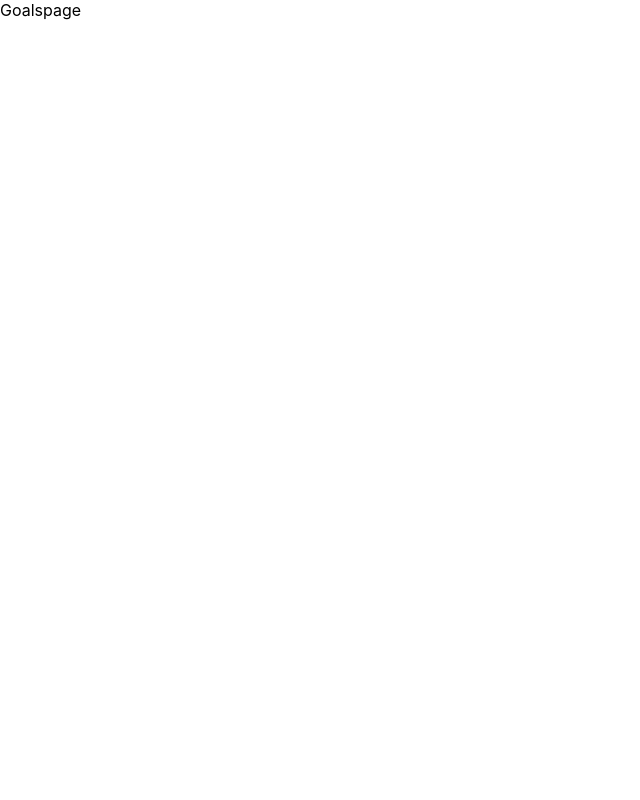
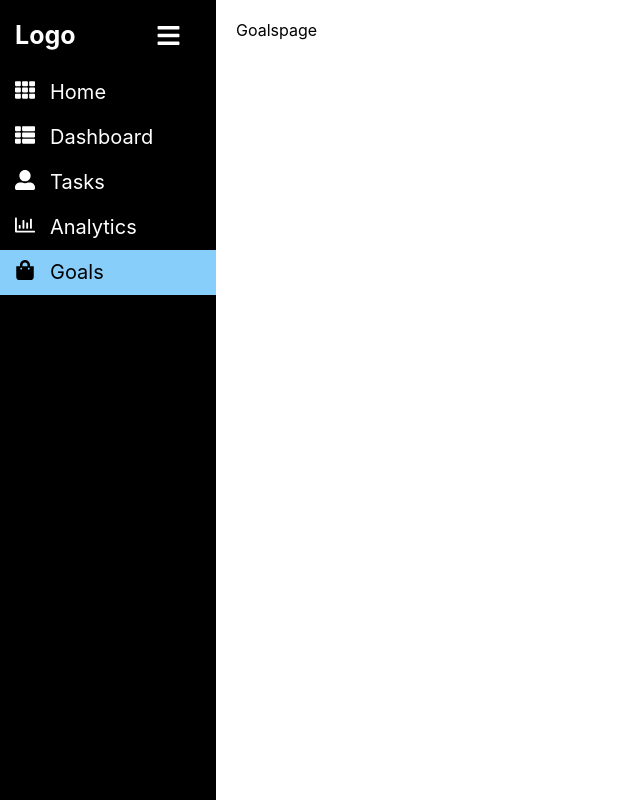
Before and after one commit to ks-vijai/Todo-Planner, a React (Create React App) app: page /goals in a window 1280 px wide. Shown: the whole page, without its empty margins (0-640 px from the left). Built offline with nearby package versions, Linux system fonts and the light colour scheme.

Commit message:
feat: todo-planner: add navigation bar
Signed-off-by: ks-vijai <vijaiks.19cse@kongu.edu>

```diff
--- a/package.json
+++ b/package.json
@@ -8,6 +8,7 @@
     "@testing-library/user-event": "^13.5.0",
     "react": "^18.2.0",
     "react-dom": "^18.2.0",
+    "react-icons": "^4.7.1",
     "react-router-dom": "^6.8.0",
     "react-scripts": "5.0.1",
     "web-vitals": "^2.1.4"
--- a/src/App.css
+++ b/src/App.css
@@ -1,38 +1,7 @@
-.App {
-  text-align: center;
+@import url("styles/styles.css");
+
+* {
+  margin: 0;
+  padding: 0;
+  text-decoration: none;
 }
-
-.App-logo {
-  height: 40vmin;
-  pointer-events: none;
-}
-
-@media (prefers-reduced-motion: no-preference) {
-  .App-logo {
-    animation: App-logo-spin infinite 20s linear;
-  }
-}
-
-.App-header {
-  background-color: #282c34;
-  min-height: 100vh;
-  display: flex;
-  flex-direction: column;
-  align-items: center;
-  justify-content: center;
-  font-size: calc(10px + 2vmin);
-  color: white;
-}
-
-.App-link {
-  color: #61dafb;
-}
-
-@keyframes App-logo-spin {
-  from {
-    transform: rotate(0deg);
-  }
-  to {
-    transform: rotate(360deg);
-  }
-}
--- a/src/App.js
+++ b/src/App.js
@@ -1,6 +1,7 @@
 import React from "react";
 import { BrowserRouter as Router, Routes, Route } from "react-router-dom";
 import "./App.css";
+import Sidebar from "./components/Sidebar";
 import Analytics from "./pages/Analytics";
 import Dashboard from "./pages/Dashboard";
 import Goalspage from "./pages/Goalspage";
@@ -10,13 +11,15 @@ import Taskspage from "./pages/Taskspage";
 function App() {
   return (
     <Router>
+      <Sidebar>
         <Routes>
           <Route path="/" element={<Homepage />} />
           <Route path="/analytics" element={<Analytics />} />
           <Route path="/goals" element={<Goalspage />} />
           <Route path="/tasks" element={<Taskspage />} />
-        <Route path="/daskboard" element={<Dashboard />} />
+          <Route path="/dashboard" element={<Dashboard />} />
         </Routes>
+      </Sidebar>
     </Router>
   );
 }
--- /dev/null
+++ b/src/components/Sidebar.js
@@ -0,0 +1,72 @@
+import React, { useState } from "react";
+import {
+  FaTh,
+  FaRegChartBar,
+  FaThList,
+  FaUserAlt,
+  FaShoppingBag,
+  FaBars,
+} from "react-icons/fa";
+import { NavLink } from "react-router-dom";
+
+function Sidebar({ children }) {
+  const [isOpen, setIsOpen] = useState(true);
+  const toggle = () => setIsOpen(!isOpen);
+
+  const menuItems = [
+    {
+      path: "/",
+      name: "Home",
+      icon: <FaTh />,
+    },
+    {
+      path: "/dashboard",
+      name: "Dashboard",
+      icon: <FaThList />,
+    },
+    {
+      path: "/tasks",
+      name: "Tasks",
+      icon: <FaUserAlt />,
+    },
+    {
+      path: "/analytics",
+      name: "Analytics",
+      icon: <FaRegChartBar />,
+    },
+    {
+      path: "/goals",
+      name: "Goals",
+      icon: <FaShoppingBag />,
+    },
+  ];
+
+  return (
+    <div className="sidebar-container">
+      <div className={isOpen ? "sidebar" : "sidebar sidebar-child"}>
+        <div className="navigation-section">
+          <h1 className={isOpen ? "planner-logo" : "hide-elements"}>Logo</h1>
+          <div className={isOpen ? "hamburger" : "hamburger move-bars"}>
+            <FaBars onClick={toggle} />
+          </div>
+        </div>
+        {menuItems.map((item, index) => (
+          <NavLink
+            to={item.path}
+            key={index}
+            className="nav-link"
+            activeclassname="active"
+          >
+            <div className="nav-icon">{item.icon}</div>
+            <div className={isOpen ? "nav-link-text" : "hide-elements"}>
+              {item.name}
+            </div>
+          </NavLink>
+        ))}
+      </div>
+      <main className="child-page">{children}</main>
+    </div>
+  );
+}
+
+export default Sidebar;
--- /dev/null
+++ b/src/styles/dashboard.css
@@ -0,0 +1,70 @@
+.sidebar-container {
+  display: flex;
+}
+
+.child-page {
+  padding: 20px;
+  width: 100%;
+}
+
+.sidebar {
+  background: #000;
+  color: #fff;
+  height: 100vh;
+  width: 270px;
+}
+
+.sidebar-child {
+  width: 50px;
+}
+
+.navigation-section {
+  align-items: center;
+  display: flex;
+  padding: 20px 15px;
+}
+
+.planner-logo {
+  cursor: pointer;
+  display: block;
+  font-size: 25px;
+}
+
+.hide-elements {
+  display: none;
+}
+
+.hamburger {
+  cursor: pointer;
+  display: flex;
+  font-size: 25px;
+  margin-left: 80px;
+}
+
+.move-bars {
+  margin-left: 0;
+}
+
+.nav-link {
+  color: #fff;
+  display: flex;
+  gap: 15px;
+  padding: 10px 15px;
+  transition: all 0.5s;
+}
+
+.nav-link:hover {
+  background: lightskyblue;
+  color: #000;
+  transition: all 0.5s;
+}
+
+.active {
+  background: lightskyblue;
+  color: #000;
+}
+
+.nav-icon,
+.nav-link-text {
+  font-size: 20px;
+}
--- /dev/null
+++ b/src/styles/styles.css
@@ -0,0 +1 @@
+@import url("dashboard.css");
```
Also changed, not shown: src/components/Slidebar.js (deleted), 1 other file (tests, documents, lock files or other folders). Lines whose indentation alone changed are shown as unchanged.
